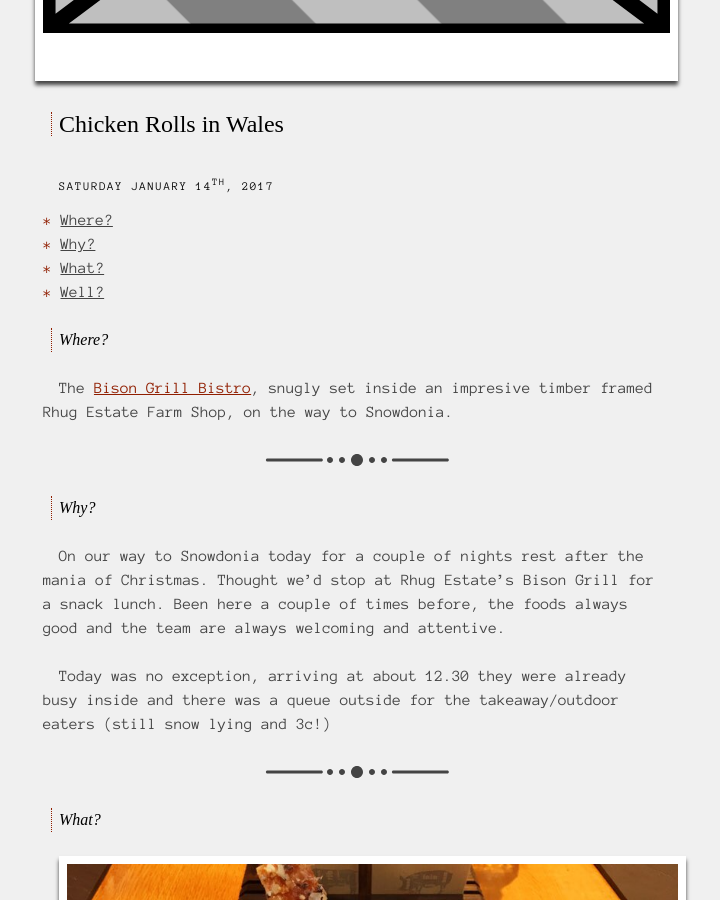
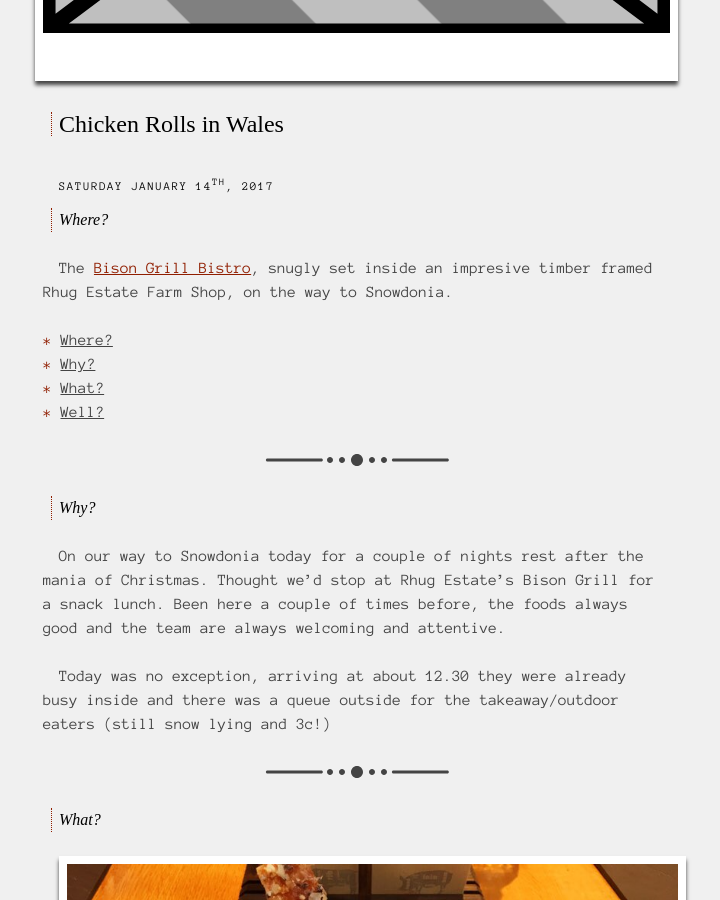
Before and after one commit to nerdcouture/Wotnosh, a Jekyll site: the page built from _posts/2017-01-14-Chicken-rolls-in-Wales.md, in a window 1280 px wide and 900 px high, scrolled down 493 px. Shown: the whole window, without its empty margins (125-845 px from the left). Built offline with Jekyll 4.4.1, drawn with Linux system fonts in a browser that asks for light colours; some web fonts are replaced; some of the changed lines change nothing that is shown; some of the changed text lies outside the part shown.

Commit message:
Fixed a few typos

```diff
--- a/_posts/2017-01-14-Chicken-rolls-in-Wales.md
+++ b/_posts/2017-01-14-Chicken-rolls-in-Wales.md
@@ -6,12 +6,14 @@
 tags:
   - reviews
 ---
-* toc
-{:toc}
-
 #### Where?
 
 The [Bison Grill Bistro], snugly set inside an impresive timber framed Rhug Estate Farm Shop, on the way to Snowdonia.
+
+<!-- more -->
+
+* toc
+{:toc}
 
 ---
 
@@ -39,9 +41,9 @@
 
 Service was prompt, but not rushed, and all around us tables were coming & going with a mixture of families, well to do local couples & groups of friends, keeping the team busy. Despite being busy, nothing was forgotten, offers of sauces for the shoestring fries, dessert menus etc, all delivered with smiles and thank you's.
 
-{.score}
+{:.score}
 this is a gem and one we'll be back at before too long. **4/5**
 
 [Bison Grill Bistro]: https://www.rhug.co.uk/eat/bison-grill
 [crackling]: /assets/images/rhug-crackling.jpg
-[rolls]: /assets/rhug-chickenrolls.jpg
+[rolls]: /assets/images/rhug-chickenrolls.jpg
```
